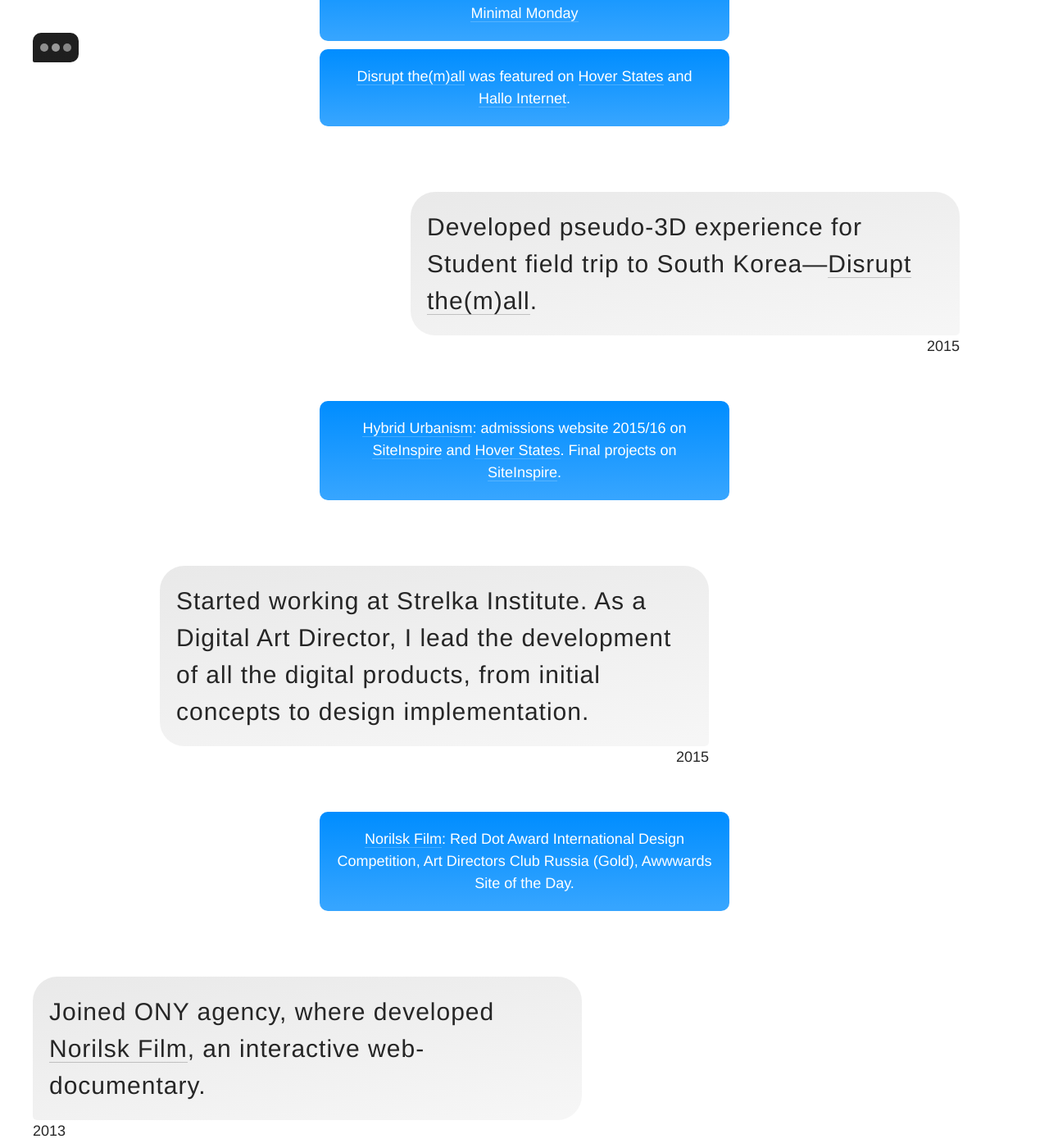
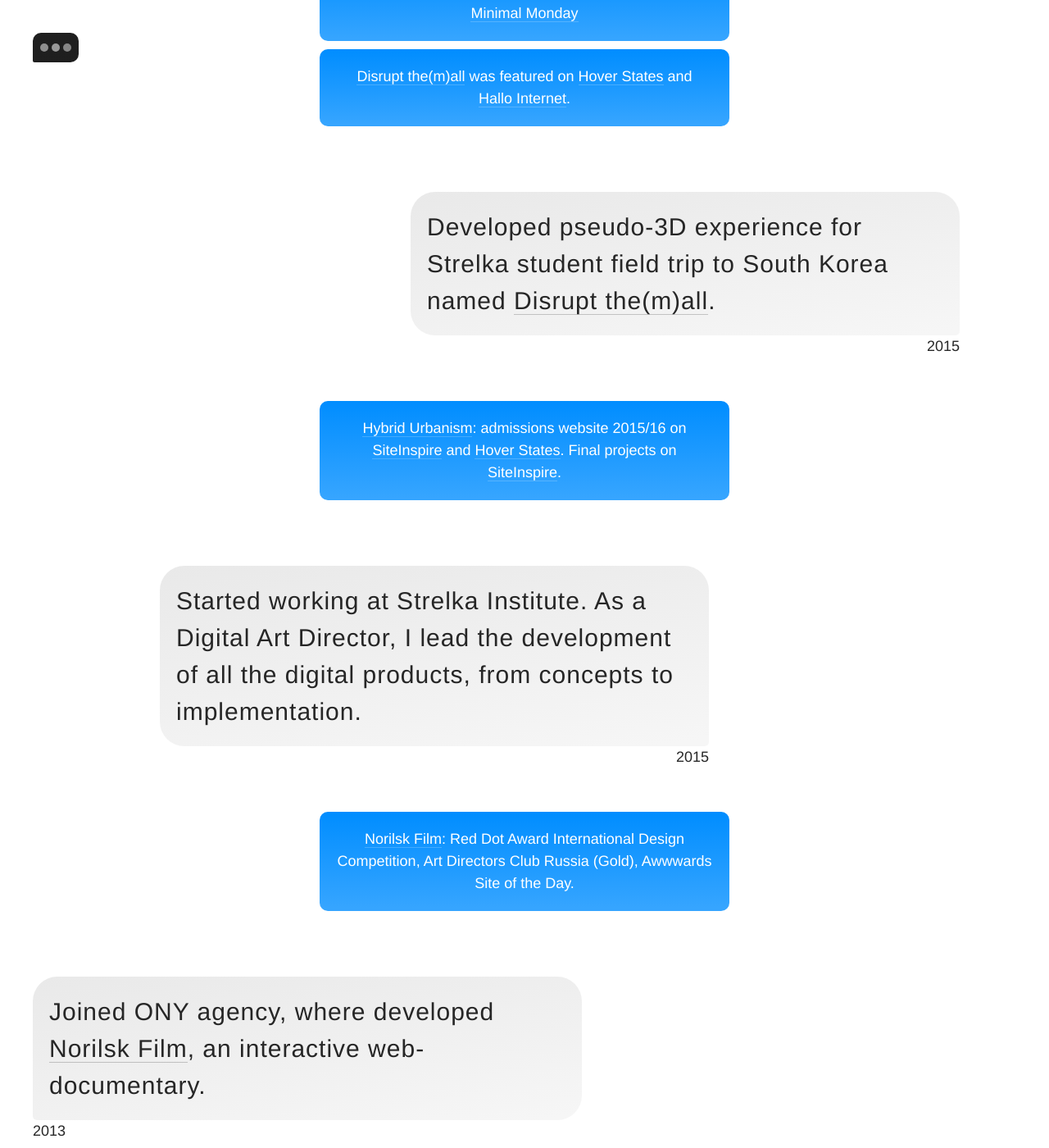
Before and after one commit to exah/karalevich-com, a Jekyll site: the page built from about.html, in a window 1280 px wide and 1400 px high, scrolled down 1759 px. Shown: the whole window at 82% size. Built offline with Jekyll 4.4.1, drawn with Linux system fonts in a browser that asks for light colours; some of the changed text lies outside the part shown.

Commit message:
Edit copy

```diff
--- a/about.html
+++ b/about.html
@@ -107,7 +107,7 @@
 <div class="row-end row-clear-mobile margin-t-4x">
 		<div class="col-8 elem-relative elem-in-viewport elem-transition--05">
 				<div class="bubble elem-transition--05 button bubble-grey">
-					Developed pseudo-3D experience for Student field trip to South Korea—<a href="/disrupt-the-m-all">Disrupt the(m)all</a>.
+					Developed pseudo-3D experience for Strelka student field trip to South Korea named <a href="/disrupt-the-m-all">Disrupt the(m)all</a>.
 				</div>
 				<div class="bubble-date caption text-small elem-relative--right">2015</div>
 		</div>
@@ -129,7 +129,7 @@
 		<div class="col-2"></div>
 		<div class="col-8 elem-relative elem-in-viewport elem-transition--05">
 				<div class="bubble elem-transition--05 button bubble-grey">
-					Started working at Strelka Institute. As a Digital Art Director, I lead the development of all the digital products, from initial concepts to design implementation.
+					Started working at Strelka Institute. As a Digital Art Director, I lead the development of all the digital products, from concepts to implementation.
 				</div>
 				<div class="bubble-date caption text-small elem-relative--right">2015</div>
 		</div>
```
Also changed, not shown: other parts of about.html (+1 -1 lines).
